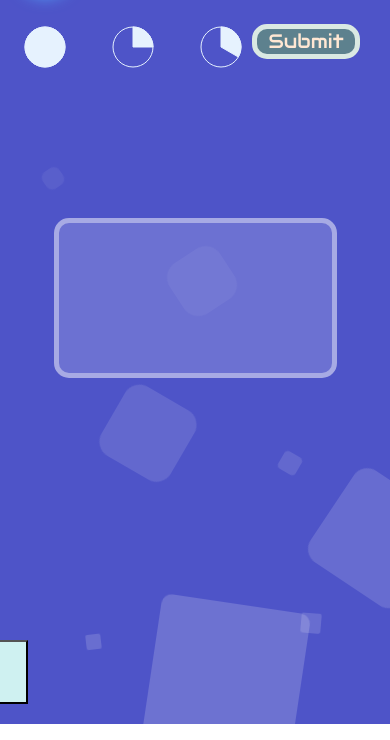
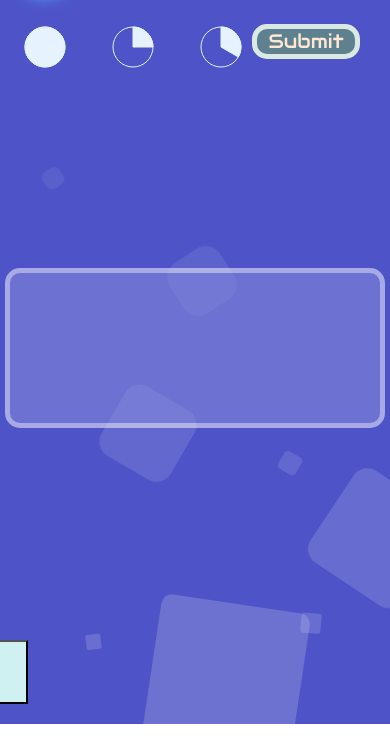
Before and after one commit to AlinaNH/solveIt_game, a website built with webpack: page src/index.html in a window 390 px wide. Both pictures are taken after a click on the link "play game". Shown: the part 120-860 px from the top of the page. Built offline with nearby package versions, Linux system fonts and the light colour scheme.

Commit message:
to fix bugs in mobile ver styles

```diff
--- a/src/css/solveit.css
+++ b/src/css/solveit.css
@@ -1,7 +1,7 @@
 /* MAIN PAGE */
 
 html {
-  height: 100%;
+  min-height: 100%;
   display: -webkit-flex;
   display: flex;
 }
@@ -16,7 +16,7 @@ body {
 }
 
 #content {
-  height: 100%;
+  min-height: 100%;
   min-width: 100%;
   font-family: "Audiowide", cursive;
   color: #0659ac;
@@ -28,7 +28,7 @@ body {
 }
 
 .context {
-  width: 100%;
+  min-width: 100%;
   position: absolute;
   top: 50vh;
 }
@@ -42,8 +42,8 @@ body {
 .area {
   background: #4e54c8;
   background: -webkit-linear-gradient(to left, #8f94fb, #4e54c8);
-  width: 100%;
-  height: 100%;
+  min-width: 100%;
+  min-height: 100%;
   position: absolute;
   top: 0;
   left: 0;
@@ -663,7 +663,7 @@ body {
   }
 
   .total {
-    margin-top: 20%;
+    margin-top: 25%;
   }
 
   .submitAnswer {
@@ -676,7 +676,8 @@ body {
   }
 
   .answerBlock {
-    margin-top: 0%;
+    margin-top: 13%;
+    width: 95%;
   }
 
   .properFractionsBlock {
```
